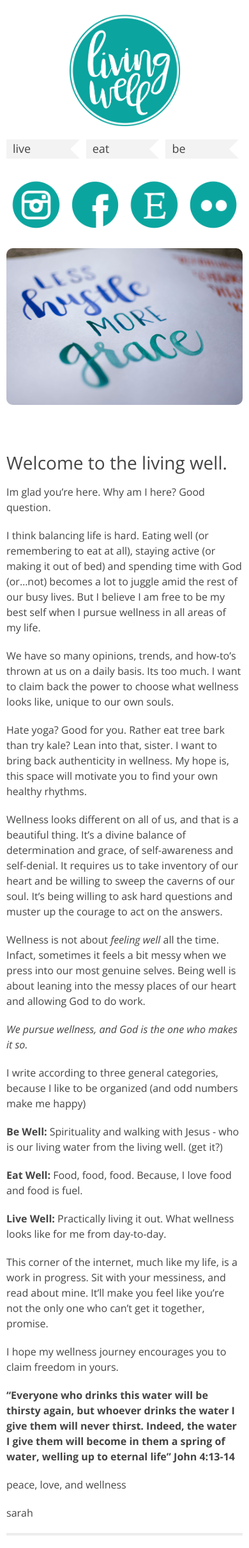
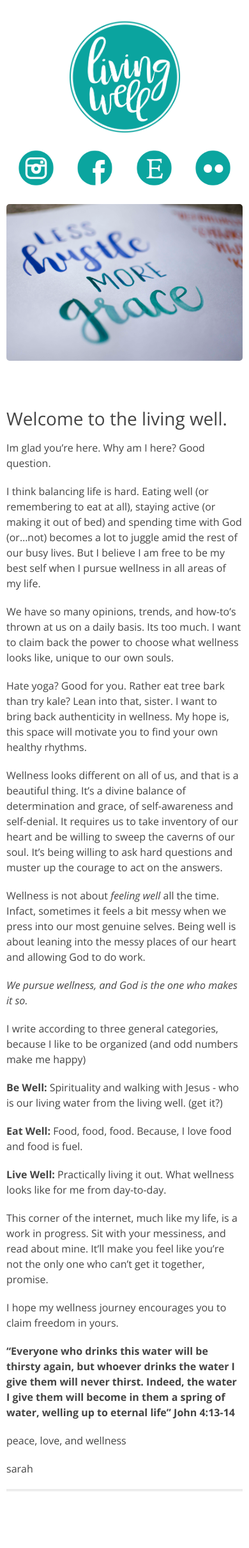
Before and after one commit to dreger/thelivingwell.co, a Jekyll site: the page built from index.md, in a window 390 px wide. Shown: the whole page at 64% size. Built offline with Jekyll 4.4.1, drawn with Linux system fonts in a browser that asks for light colours; after the commit the page ends 2361 px from its top, so only the background shows below that.

Commit message:
Updated mobile view.
Smaller social icons, removed mobile navigation. Closes #4.

```diff
--- a/assets/stylesheets/main.scss
+++ b/assets/stylesheets/main.scss
@@ -47,7 +47,7 @@
 
 img {
   max-width: 100%;
-  border-radius: 10px;
+  border-radius: 5px;
 }
 
 blockquote {
@@ -212,22 +212,21 @@
 
 @media (max-width: 800px) {
   .site-wrapper {
-    margin: 1rem auto;
+    margin: 2rem auto;
   }
   .site-content {
     display: initial;
   }
   .sidebar {
-//     flex: none;
     max-width: 100%;
     padding-right: 0;
   }
   .site-header-logo {
-	display: block;
-	margin: 0 auto 2rem;
+	  display: block;
+	  margin: 0 auto 2rem;
   }
   .sidebar-nav {
-    display: flex;
+    display: none;
   }
   .sidebar-nav-item {
   	flex: 1  0 31%;
@@ -236,5 +235,11 @@
   .sidebar-nav-item-link {
     padding: 0 1rem;
 	}
+  .sidebar-social img {
+    max-width: 75%;
+  }
+  .sidebar-social li {
+    text-align: center;
+  }
 	.hide-on-small { display: none; }
 }
```
